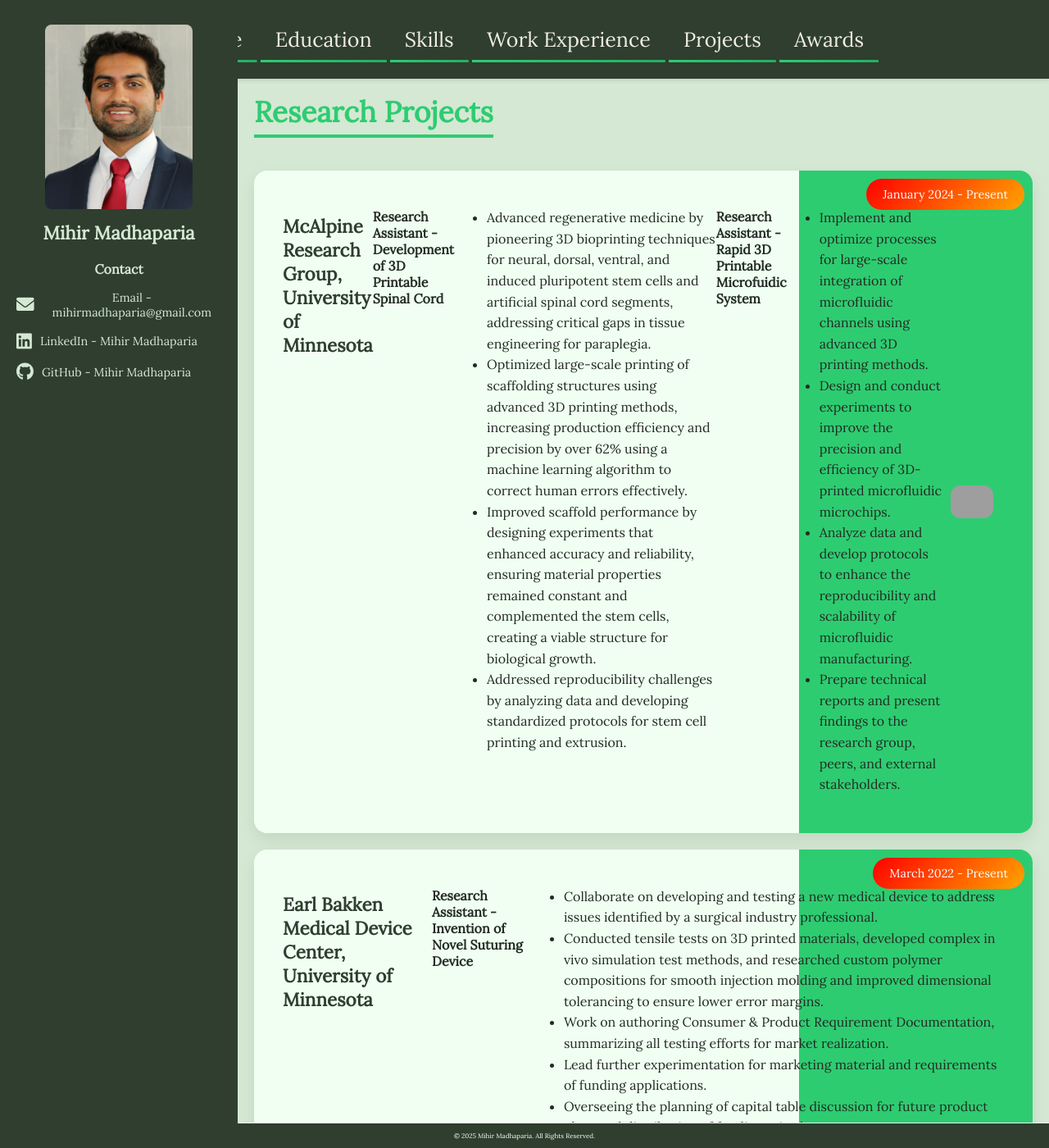
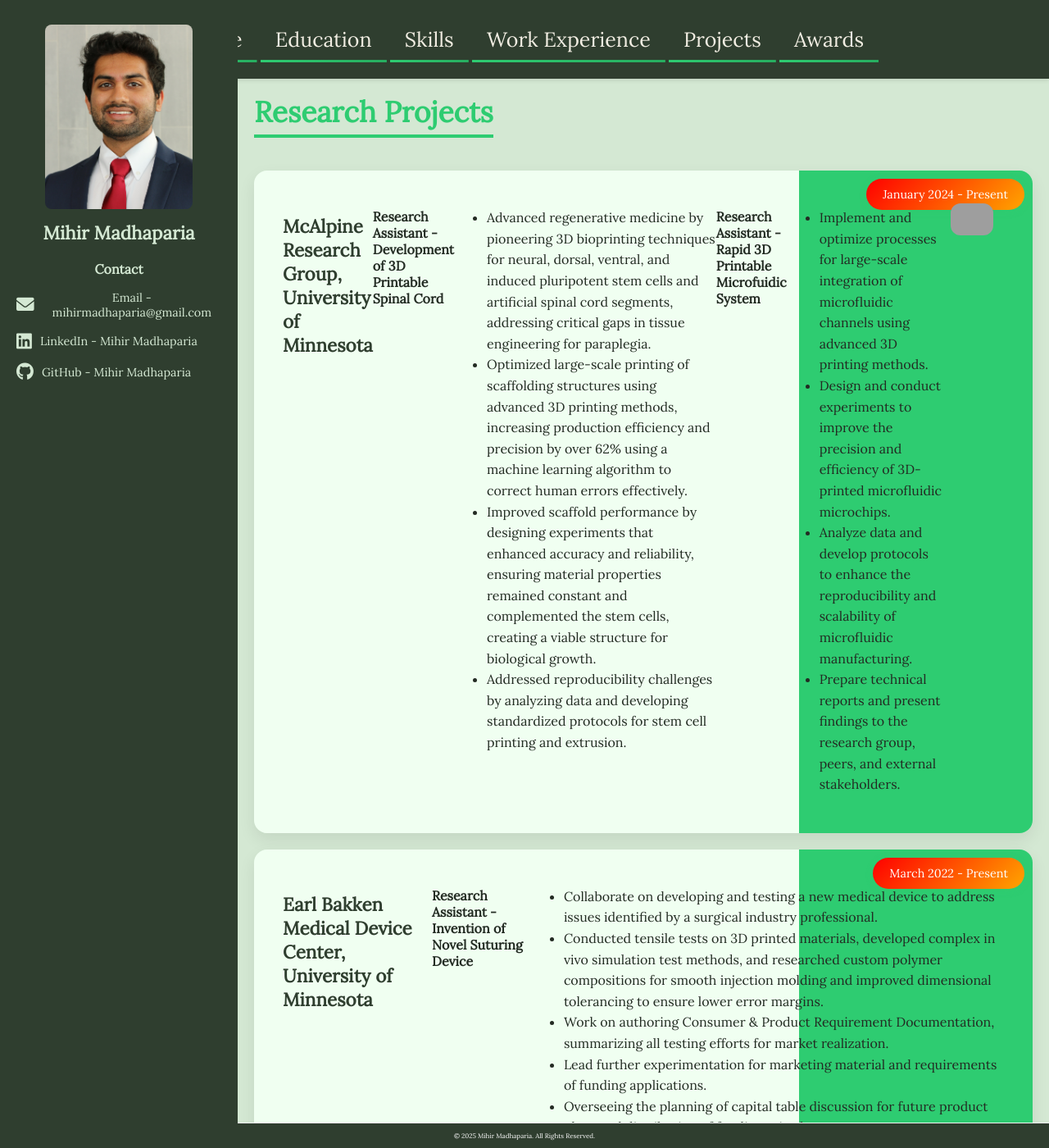
Before and after one commit to mihirmadhaparia/mihirmadhaparia.github.io, a Jekyll site: the page built from projects.html, in a window 1280 px wide and 1400 px high. Shown: the whole window at 82% size. Built offline with Jekyll 4.4.1, drawn with Linux system fonts in a browser that asks for light colours; grey boxes are pictures that could not be loaded.

Commit message:
Update style.css

```diff
--- a/assets/css/style.css
+++ b/assets/css/style.css
@@ -163,9 +163,7 @@
 .experience-box.gradient .experience-gallery {
   position: relative;
   overflow: hidden;
-  display: flex;
   align-items: center;
-  justify-content: flex-start;
   padding-left: 10px;
 }
 
```
